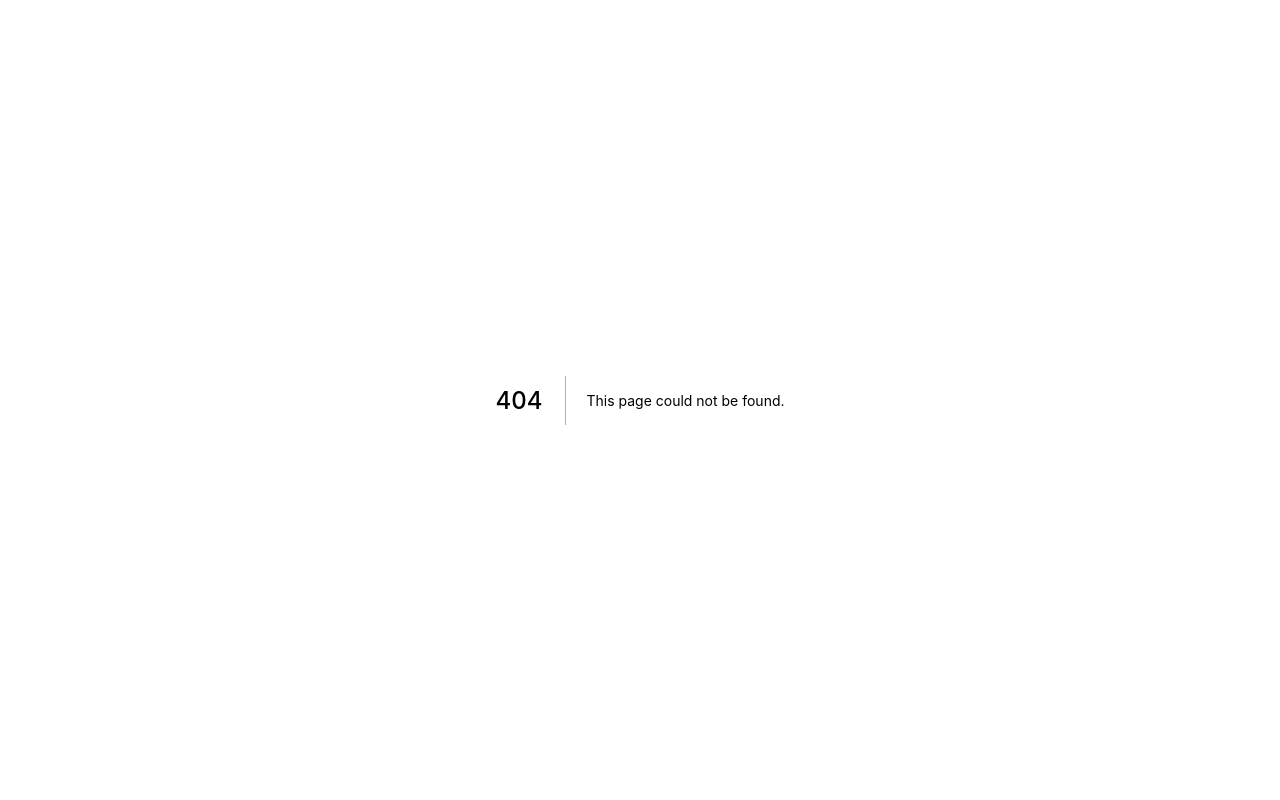
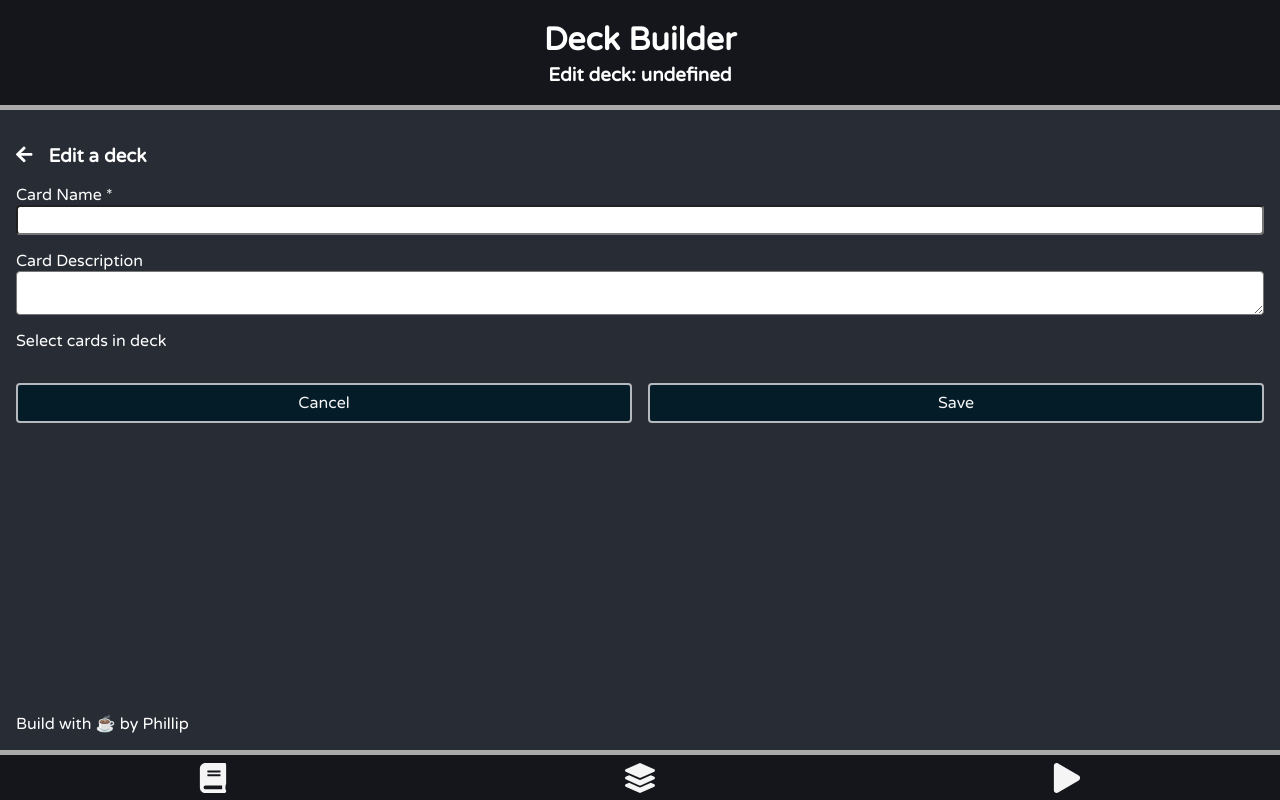
Before and after one commit to phillipphoenix/deck-builder, a Next.js app: page /deck/1/edit in a window 1280 px wide. Before the commit this address had no page. Built offline with nearby package versions, Linux system fonts and the light colour scheme.

Commit message:
It's now possible to create and update decks. The card checkmark is shit, though.

```diff
--- a/components/card-item/card-item.module.scss
+++ b/components/card-item/card-item.module.scss
@@ -1,4 +1,5 @@
 .card-item {
+  width: 100%;
   border: 5px solid #14161b;
   border-radius: 5px;
   background-color: #d7d7d7;
--- /dev/null
+++ b/components/edit-deck/edit-deck.module.scss
@@ -0,0 +1,50 @@
+@import "variables";
+@import "colours";
+@import "buttons";
+
+.edit-deck {
+  .form {
+    .input-group {
+      display: flex;
+      flex-direction: column;
+      margin-bottom: 1rem;
+
+      input,
+      textarea {
+        padding: 0.3rem;
+        border-radius: $default-border-radius;
+      }
+
+      .item-with-checkbox {
+        display: flex;
+        flex-direction: row;
+      }
+    }
+
+    .small {
+      font-size: 0.8rem;
+    }
+
+    .error-messages {
+      color: $form-text-color-error;
+    }
+  }
+
+  .action-bar {
+    margin-top: 2rem;
+    display: flex;
+    flex-direction: row;
+    align-items: center;
+    justify-content: space-between;
+
+    .btn {
+      @extend .buttons-btn;
+
+      flex: 1 1;
+
+      &:not(:first-child) {
+        margin-left: 1rem;
+      }
+    }
+  }
+}
--- /dev/null
+++ b/components/edit-deck/edit-deck.tsx
@@ -0,0 +1,164 @@
+import React, { useEffect, useState, useMemo } from "react";
+import styles from "./edit-deck.module.scss";
+import useInput from "../../hooks/use-input";
+
+import { useCardDataRepo } from "../../data-hooks/useCardDataRepo";
+import { CardData } from "../../types/CardData";
+import { useDeckDataRepo } from "../../data-hooks/useDeckDataRepo";
+import { DeckData } from "../../types/DeckData";
+import CardItem from "../card-item/card-item";
+import Checkbox from "../form-elements/checkbox/checkbox";
+import { access } from "fs";
+
+export interface editDeckPageProps {
+  deckId?: string;
+  navigateBack: () => void;
+}
+
+const EditDeck: React.SFC<editDeckPageProps> = ({ deckId, navigateBack }) => {
+  const [name, onNameChange, setName] = useInput("");
+  const [description, onDescriptionChange, setDescription] = useInput("");
+  const [deckCards, setDeckCards] = useState([]);
+  const [allCards, setAllCards] = useState<CardData[]>([]);
+  const [cardOptions, setCardOptions] = useState<{ [cardId: string]: boolean }>([]);
+
+  const [error, setError] = useState("");
+
+  const deckDataRepo = useDeckDataRepo();
+  const cardDataRepo = useCardDataRepo();
+
+  useEffect(() => {
+    cardDataRepo.getAll().then((allCards) => {
+      setAllCards(allCards);
+      return allCards;
+    });
+  }, []);
+
+  useEffect(() => {
+    if (!deckId) {
+      return;
+    }
+    deckDataRepo.findById(deckId).then((deck) => {
+      if (deck) {
+        setName(deck.name);
+        setDescription(deck.description);
+        setDeckCards(deck.cards);
+      }
+    });
+  }, [deckId]);
+
+  useEffect(() => {
+    const cardOptions = allCards.reduce(
+      (acc, card) => ({ ...acc, [card.id]: deckCards.some((c) => c.id === card.id) }),
+      {}
+    );
+    setCardOptions(cardOptions);
+    console.log("CARD OPTIONS:", cardOptions);
+  }, [allCards, deckCards]);
+
+  const navigateToCards = () => {
+    navigateBack();
+  };
+
+  const updateSelectedCard = (cardId: string) => {
+    // Toggles the selection of a card.
+    setCardOptions((prevSelectedCards) => {
+      return {
+        ...prevSelectedCards,
+        [cardId]: !prevSelectedCards[cardId],
+      };
+    });
+  };
+
+  const selectedCardIds = useMemo<string[]>(() => {
+    return Object.keys(cardOptions).reduce(
+      (acc, cardOptionId) => (cardOptions[cardOptionId] ? [...acc, cardOptionId] : acc),
+      []
+    );
+  }, [cardOptions]);
+
+  const saveAction = () => {
+    if (!name) {
+      setError("Name is required!");
+      return;
+    }
+
+    // Create an array of all the selected cards.
+    const cards = selectedCardIds.map((cardId) => allCards.find((c) => c.id === cardId));
+
+    // If we don't have a prior card ID, we are creating a new card.
+    // Else we are updating an existing card.
+    if (!deckId) {
+      deckDataRepo
+        .create(
+          new DeckData({
+            name,
+            description,
+            cards,
+          })
+        )
+        .then(() => {
+          navigateToCards();
+        })
+        .catch((err) => setError(err.message));
+    } else {
+      deckDataRepo
+        .update(
+          new DeckData({
+            id: deckId,
+            name,
+            description,
+            cards,
+          })
+        )
+        .then(() => {
+          navigateToCards();
+        })
+        .catch((err) => setError(err.message));
+    }
+  };
+
+  return (
+    <div className={styles["edit-deck"]}>
+      <div className={styles.form}>
+        <div className={styles["input-group"]}>
+          <label>Card Name *</label>
+          <input name="name" type="text" value={name} onChange={onNameChange} />
+        </div>
+        <div className={styles["input-group"]}>
+          <label>Card Description</label>
+          <textarea name="description" value={description} onChange={onDescriptionChange} />
+        </div>
+        <div className={styles["input-group"]}>
+          <label>Select cards in deck</label>
+          {allCards.map((card) => (
+            <div key={card.id} className={styles["item-with-checkbox"]}>
+              <Checkbox
+                name={card.id}
+                value={card.id}
+                checked={selectedCardIds.some((scId) => scId === card.id)}
+                onChangeValue={(cardId) => updateSelectedCard(cardId)}
+              />
+              <CardItem cardData={card} />
+            </div>
+          ))}
+        </div>
+        {error && (
+          <div className={styles["error-messages"]}>
+            <p>{error}</p>
+          </div>
+        )}
+      </div>
+      <div className={styles["action-bar"]}>
+        <span className={styles.btn} onClick={navigateToCards}>
+          Cancel
+        </span>
+        <span className={styles.btn} onClick={saveAction}>
+          Save
+        </span>
+      </div>
+    </div>
+  );
+};
+
+export default EditDeck;
--- /dev/null
+++ b/components/form-elements/checkbox/checkbox.module.scss
@@ -0,0 +1,16 @@
+.checkbox {
+  position: relative;
+  box-sizing: border-box;
+  width: 25px;
+  height: 25px;
+  background-color: white;
+  margin-top: 7px;
+
+  &:hover {
+    background-color: #ccc;
+  }
+
+  &.selected {
+    background-color: rgb(34, 127, 189);
+  }
+}
--- /dev/null
+++ b/components/form-elements/checkbox/checkbox.tsx
@@ -0,0 +1,30 @@
+import React from "react";
+import styles from "./checkbox.module.scss";
+
+export interface CheckboxProps {
+  name?: string;
+  value: string;
+  checked?: boolean;
+  onChangeValue?: (value: string) => void;
+}
+
+const Checkbox: React.SFC<CheckboxProps> = ({ name, value, checked, onChangeValue }) => {
+  const handleChange = () => {
+    if (onChangeValue) {
+      onChangeValue(value);
+    }
+  };
+
+  return (
+    <div
+      className={`${styles.checkbox} ${checked ? styles.selected : ""}`}
+      onClick={handleChange}
+    ></div>
+  );
+};
+
+Checkbox.defaultProps = {
+  checked: false,
+};
+
+export default Checkbox;
--- /dev/null
+++ b/pages/deck/[id]/edit.tsx
@@ -0,0 +1,59 @@
+import React, { useMemo, useState, useEffect } from "react";
+import Head from "next/head";
+import { useRouter } from "next/router";
+import pageStyles from "../../Page.module.scss";
+import PageHeader from "../../../components/page-header/page-header";
+import HeaderBar from "../../../components/header-bar/header-bar";
+import Nav from "../../../components/navigation/navigation";
+import { useDeckDataRepo } from "../../../data-hooks/useDeckDataRepo";
+import { DeckData } from "../../../types/DeckData";
+import EditDeck from "../../../components/edit-deck/edit-deck";
+
+const header = "Deck Builder";
+
+const EditDeckPage: React.SFC<any> = () => {
+  const router = useRouter();
+  const deckId = useMemo(() => router.query.id as string, [router]);
+  const deckDataRepo = useDeckDataRepo();
+  const [deck, setDeck] = useState<DeckData>(null);
+
+  useEffect(() => {
+    if (deckId) {
+      deckDataRepo.findById(deckId).then((deckData) => setDeck(deckData));
+    }
+  }, [deckId]);
+
+  const subHeader = `Edit deck: ${deck?.name}`;
+
+  return (
+    <div className={pageStyles.container}>
+      <Head>
+        <title>Deck Builder | Edit Deck</title>
+      </Head>
+
+      <div
+        className={`${pageStyles["header-container"]} ${
+          subHeader ? pageStyles["header-container__with-sub-header"] : ""
+        }`}
+      >
+        <PageHeader header={header} subHeader={subHeader} />
+      </div>
+
+      <div className={pageStyles["main-container"]}>
+        <main className={pageStyles.main}>
+          <HeaderBar header="Edit a deck" backHref="/decks" />
+          <div>
+            <EditDeck deckId={deckId} navigateBack={() => router.back()} />
+          </div>
+        </main>
+        <footer className={pageStyles.footer}>Build with ☕ by Phillip</footer>
+      </div>
+
+      <div className={pageStyles["nav-container"]}>
+        <Nav />
+      </div>
+    </div>
+  );
+};
+
+export default EditDeckPage;
```
Also changed, not shown: pages/deck/create.tsx (renamed from pages/card/[id]/index.tsx, +13 -12 lines), styles/globals.scss (+0 -32 lines).
